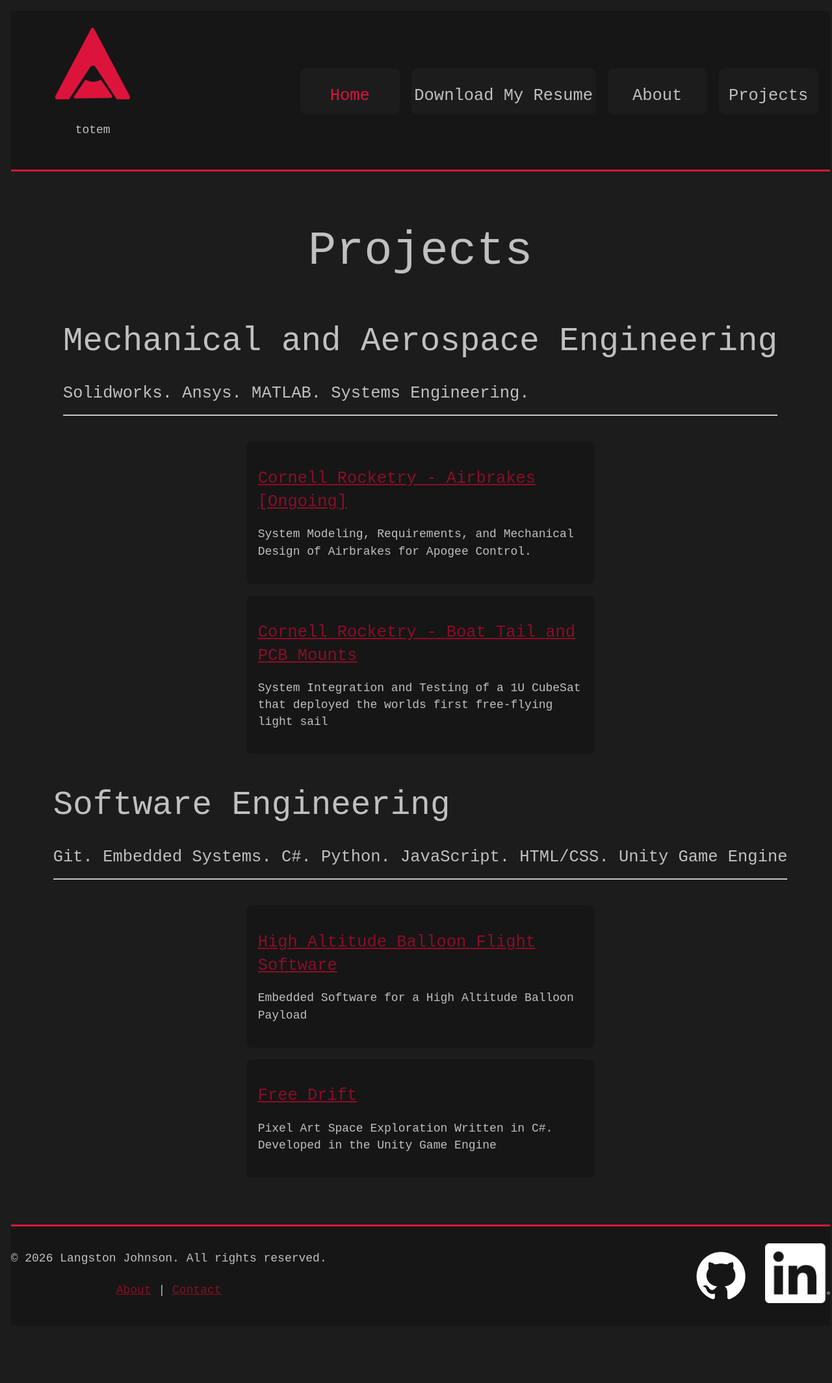
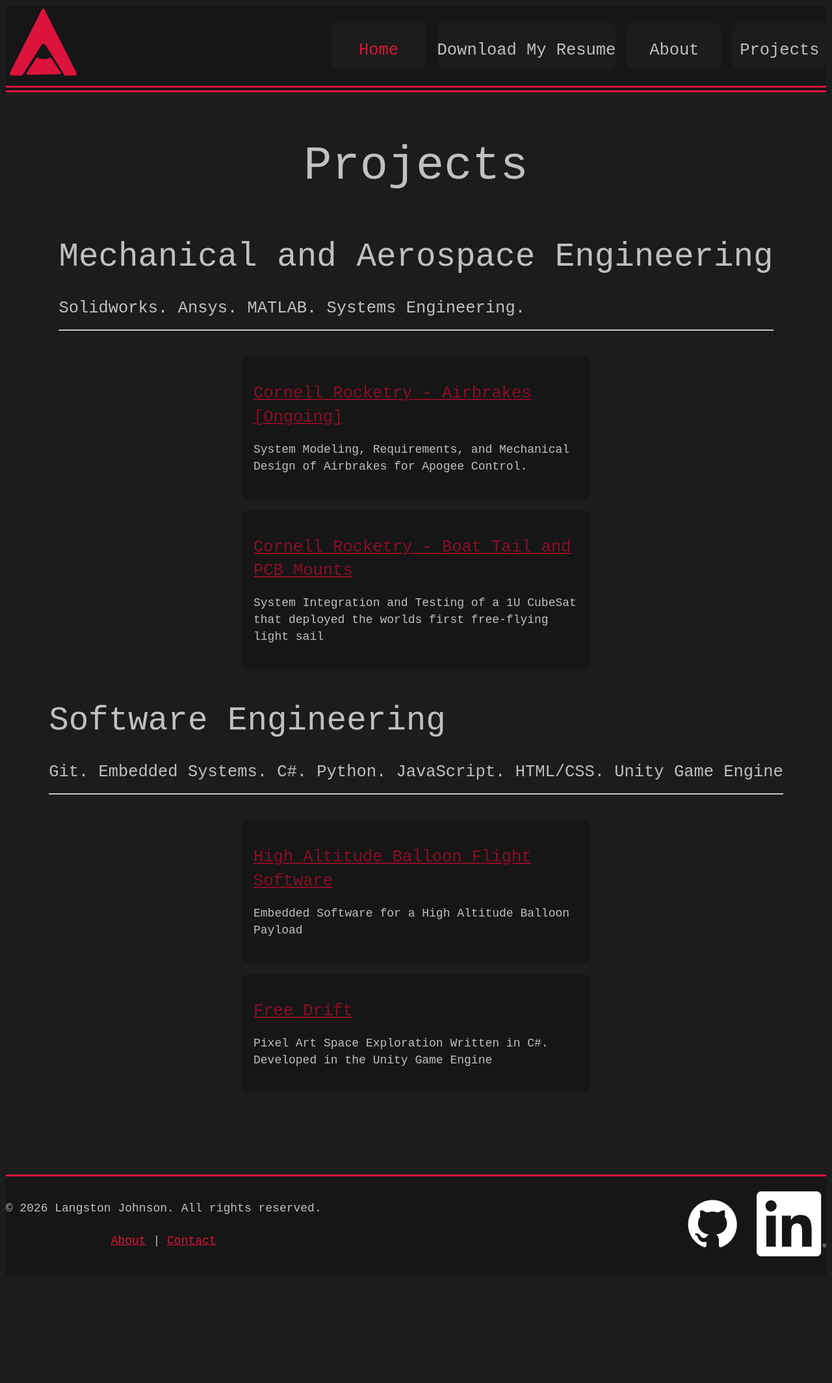
Before and after one commit to Langgit72/langisonline, a Jekyll site: the page built from projects.html, in a window 1280 px wide. Shown: the whole page at 65% size. Built offline with Jekyll 4.4.1, drawn with Linux system fonts in a browser that asks for light colours; after the commit the page ends 1973 px from its top, so only the background shows below that.

Commit message:
Airbrakes project page moved to md. Reformatting of langis.css. Added classes for icon link.

```diff
--- a/CNAME
+++ /dev/null
@@ -1 +0,0 @@
-langis.online
--- a/_config.yml
+++ b/_config.yml
@@ -22,6 +22,7 @@
 email: langstoncjohnson@gmail.com
 linkedin: https://www.linkedin.com/in/langston-johnson/
 github: https://github.com/Langgit72/
+crt: https://cornellrocketryteam.com/
 
 description: Engineering Portfolio and Blog of Langston C. Johnson
   # This description will show up in your feed, and in the meta description tag
@@ -40,7 +41,7 @@
       project1:
         name: "Cornell Rocketry - Airbrakes [Ongoing]"
         description: "System Modeling, Requirements, and Mechanical Design of Airbrakes for Apogee Control."
-        link: "{{'_projects/project_airbrakes.html'|relative_url}}"
+        link: '/projects/project_airbrakes'
       project2:
         name: "Cornell Rocketry - Boat Tail and PCB Mounts"
         description: "System Integration and Testing of a 1U CubeSat that deployed the worlds first free-flying light sail"
--- a/_layouts/default.html
+++ b/_layouts/default.html
@@ -18,10 +18,9 @@
     <header>
       <div class ="flex-container-space-between">
         <div>
-          <img src="{{'assets/favicon/android-chrome-192x192.png' | relative_url}}" alt = "favicon" width = 60% height = 60%>
-          <p>totem</p>
+          <img class = 'favicon-header' src="{{'assets/favicon/android-chrome-192x192.png' | relative_url}}" alt = "favicon">
+          <!--<p>totem</p>-->
         </div>
-
         <div class ="flex-container-row_nowrap">
           <div class ="header-card">
             <a href="{{"/index" | relative_url}}" class ="home-nav"><h4>Home</h4></a>
@@ -36,10 +35,11 @@
             <a href="{{"/projects" | relative_url}}" class ="site-nav"><h4>Projects</h4></a>
           </div>
         </div>
+      </div>
     </header>
-
+    <main>
       {{ content }}
-
+    </main>
     <footer>
       <div class ="flex-container-space-between">
         <div>
@@ -50,14 +50,14 @@
           </p>
         </div>
         <div class = "flex-container-row_nowrap">
-            <img src = "{{'assets/Images/GitHub/GitHub_Invertocat_White_Clearspace.png' | relative_url}}" alt = "My Github" width="100px" height="100px">
+            <a href="{{site.github}}" target="_blank">
+              <img class = "icon-link" src = "{{'assets/Images/GitHub/GitHub_Invertocat_White_Clearspace.png' | relative_url}}" alt = "My Github">
             </a>
             <a href="{{site.linkedin}}" target="_blank">
-              <img src = "{{'assets/Images/LinkedIn/InBug-White.png' | relative_url}}" alt = "My LinkedIn" width="100px",height="=100px">
+              <img class = "icon-link" src = "{{'assets/Images/LinkedIn/InBug-White.png' | relative_url}}" alt = "My LinkedIn">
             </a>
         </div>
       </div>
     </footer>
-
   </body>
 </html>
--- a/assets/css/langis.css
+++ b/assets/css/langis.css
@@ -21,9 +21,8 @@
 
 a,
 a:visited {
-  color: var(--Crimson-Red-Dark);
+  color: var(--Crimson-Red);
 }
-
 a:hover,
 a:focus,
 a:active {
@@ -31,17 +30,26 @@
 }
 
 html {
-  font-size: 12px;
+  font-size: 18px;
 }
 
 header{
-  margin-bottom: 10%;
-  padding: 1rem;
-  border-top: 3px solid var(--Metallic-Blackout);
-  border-bottom: 3px solid var(--Crimson-Red);
-  text-align: center;
+  margin-bottom: 5%;
+  border-bottom: var(--Crimson-Red) double 10px;
   background-color: var(--Metallic-Blackout);
 }
+
+body {
+  color: var(--Silver-Accent);
+  font-family: "Courier New";
+  line-height: 1.45;
+  padding: .48rem;
+  background-color: var(--Metallic-Black);
+  /* min-height: 100%; */
+  min-width: 70rem;
+  margin: 0;
+}
+
 
 footer {
   margin-top: 10%;
@@ -59,7 +67,6 @@
   min-width: 20ch;
    max-width: 60ch;
 }
-
 h1,
 .retro-h1,
 h2,
@@ -72,59 +79,56 @@
   font-weight: inherit;
   line-height: 1.42;
 }
-
 h1,
 .retro-h1 {
   margin-top: 0;
   font-size: 3.998rem;
 }
-
 h2,
 .retro-h2 {
   font-size: 2.827rem;
 }
-
 h3,
 .retro-h3 {
   font-size: 1.999rem;
 }
-
 h4,
 .retro-h4 {
   font-size: 1.414rem;
 }
-
 h5,
 .retro-h5 {
   font-size: 1.121rem;
 }
-
 h6,
 .retro-h6 {
   font-size: .88rem;
 }
-
 small,
 .retro-small {
   font-size: .707em;
 }
 
-/* https://github.com/mrmrs/fluidity */
+.favicon-header{
+  fill: black;
+  object-fit: contain;
+  margin:0;
+  width: 60%;
+}
 
 .site-nav{
   text-decoration: none;
 }
-
 .home-nav{
   text-decoration: none;
 }
 
 .header-card{
-  padding: 0rem .25rem;
+  text-align: center;
   border-radius: .5rem;
   background-color: var(--Metallic-Black);
   min-width:8rem;
-  flex-shrink: 0
+  margin:0
 }
 
 .header-card a{
@@ -165,8 +169,13 @@
 
     /* Centering */
     display: block;
-    float: left;
     margin-right: 10px;
+}
+
+.icon-link{
+  fill: var(--Crimson-Red);
+  height: 100px;
+
 }
 
 .flex-container {
@@ -179,7 +188,7 @@
 
 .flex-container-select-projects {
     display: flex;
-    flex-flow: row rap; /* Allows items to wrap to the next line */
+    flex-flow: row wrap; /* Allows items to wrap to the next line */
     justify-content: center;
     align-items: center;
     gap: 1rem; /* Space between items */
@@ -197,7 +206,8 @@
   display: flex;
   flex-flow: row nowrap;
   justify-content: space-between;
-  padding: 0%;
+  align-items: center;
+  margin: 0;
 }
 
 .flex-container-column {
@@ -219,24 +229,6 @@
   max-width: 100%;
 }
 
-html,
-
-header { margin-bottom: 4rem; }
-main   { margin: 0 auto; }
-footer { margin-top: 4rem; }
-body {
-  color: var(--Silver-Accent);
-  font-family: "Courier New";
-  line-height: 1.45;
-  padding: .48rem;
-  background-color: var(--Metallic-Black);
-  min-height: 100%;
-  min-width: 70rem;
-}
-
-html {
-  font-size: 18px;
-}
 
 
 blockquote {
--- a/projects.html
+++ b/projects.html
@@ -12,7 +12,7 @@
         </div>
         {% for project in project_type[1].items %}
         <div class="project-card">
-            <a href="{{ project.link }}">
+            <a href="{{project[1].link | relative_url}}">
             <h4>{{ project[1].name }}</h4>
             </a>
             <p>{{ project[1].description }}</p>
```
Also changed, not shown: projects/project_airbrakes.md (added, +14 -0 lines), _projects/project_airbrakes.html (deleted). Lines whose indentation alone changed are shown as unchanged.
